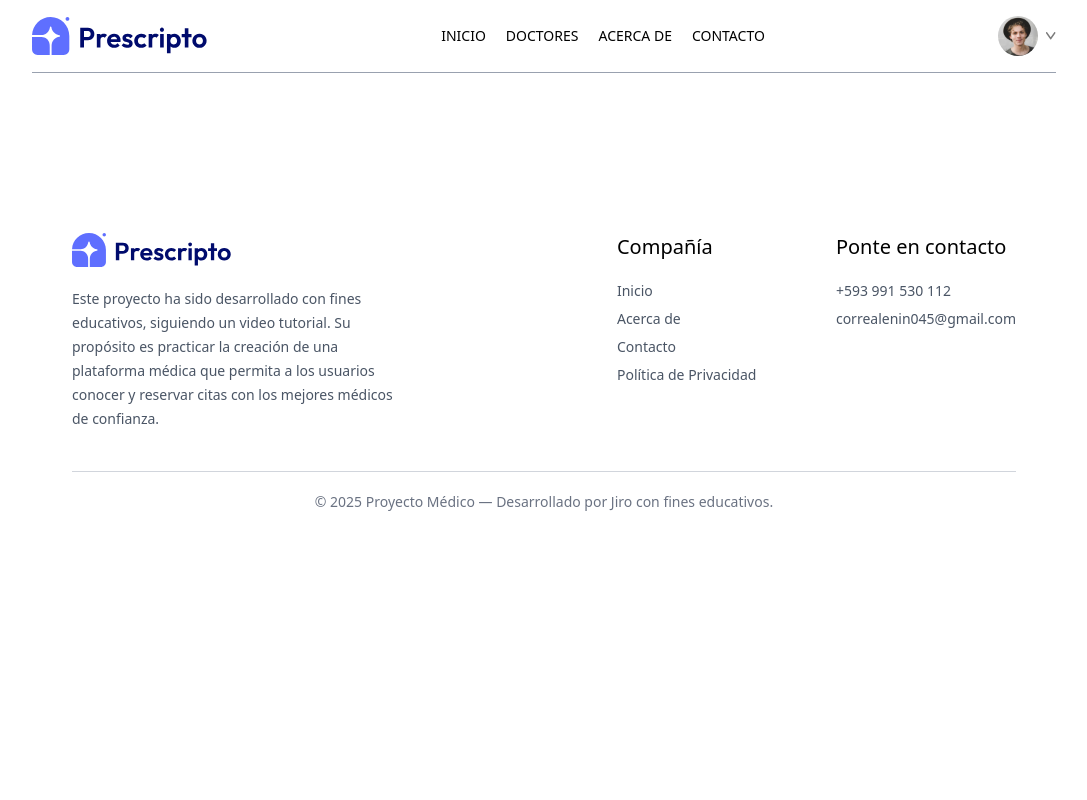
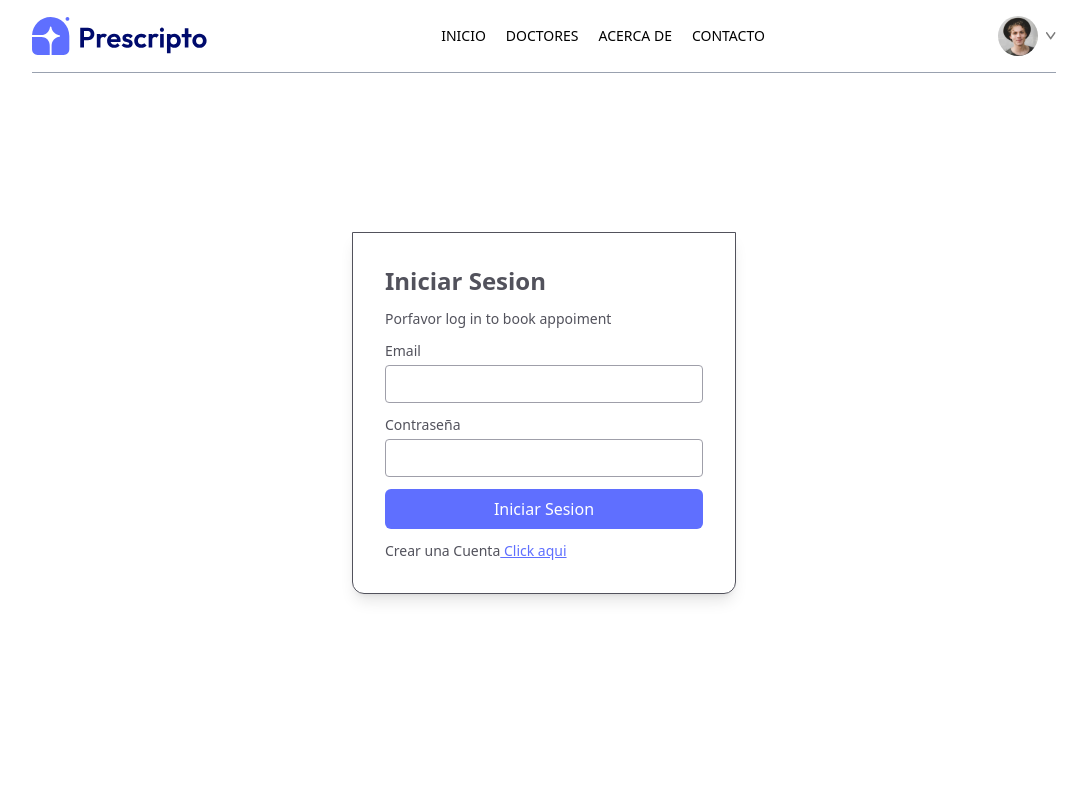
Before and after one commit to x-jirox/frontend-medical, a React (Vite) app: page /login in a window 1280 px wide. Shown: the top 800 px of the page, without its empty margins (96-1183 px from the left). Built offline with nearby package versions, Linux system fonts and the light colour scheme.

Commit message:
component login

```diff
--- a/src/pages/Login.jsx
+++ b/src/pages/Login.jsx
@@ -1,10 +1,44 @@
-import React from 'react'
+import React, { useState } from 'react'
 
 const Login = () => {
+
+  const [state, setState] = useState('sign up')
+  const [email, setEmail] = useState('')
+  const [password, setPassword] = useState('')
+  const [name, setName] = useState('')
+
+  const onSubmitHeadler = async (event) => {
+    event.preventDefault()
+  }
+
   return (
-    <div>
+    <form className='min-h-[80vh] flex items-center'>
+      <div className='flex flex-col gap-3 m-auto items-start p-8 min-w-[340px] sm:min-w-96 border rounded-b-xl text-zinc-600 text-sm shadow-lg'>
+        <p className='text-2xl font-semibold'>{state === 'Sign Up' ? "Crear Cuenta" : "Iniciar Sesion"}</p>
+        <p>Porfavor {state === "Sign Up" ? "Sign Up" : "log in"} to book appoiment</p>
+        {
+          state === "Sign Up" &&
+          <div className='w-full'>
+            <p>Nombre Completo</p>
+            <input className='border border-zinc-400 rounded w-full p-2 mt-1' type="text" onChange={(e) => setName(e.target.name)} value={name} required />
+          </div>
+        }
 
-    </div>
+        <div className='w-full'>
+          <p>Email</p>
+          <input className='border border-zinc-400 rounded w-full p-2 mt-1' type="email" onChange={(e) => setEmail(e.target.name)} value={email} required />
+        </div>
+        <div className='w-full'>
+          <p>Contraseña</p>
+          <input className='border border-zinc-400 rounded w-full p-2 mt-1' type="password" onChange={(e) => setPassword(e.target.name)} value={password} required />
+        </div>
+        <button className='bg-primary text-white w-full py-2 rounded-md text-base'>{state === 'Sign Up' ? "Crear Cuenta" : "Iniciar Sesion"}</button>
+        {
+          state === "Sign Up" ? <p>Ya tienes una Cuenta?<span onClick={() => setState('Login')} className='text-primary underline cursor-pointer'> Inicia Sesion aqui</span></p>
+            : <p>Crear una Cuenta<span onClick={() => setState('Sign Up')} className='text-primary underline cursor-pointer'> Click aqui</span></p>
+        }
+      </div>
+    </form>
   )
 }
 
```
